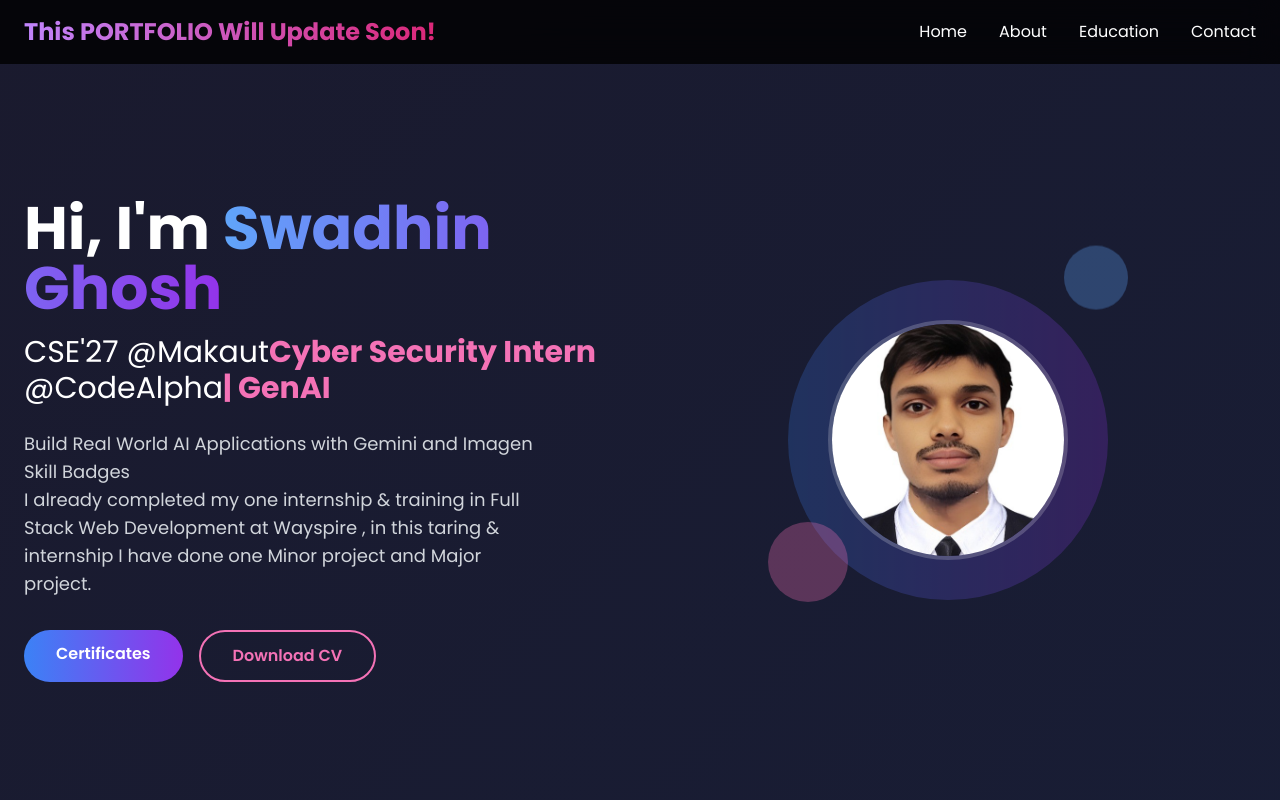
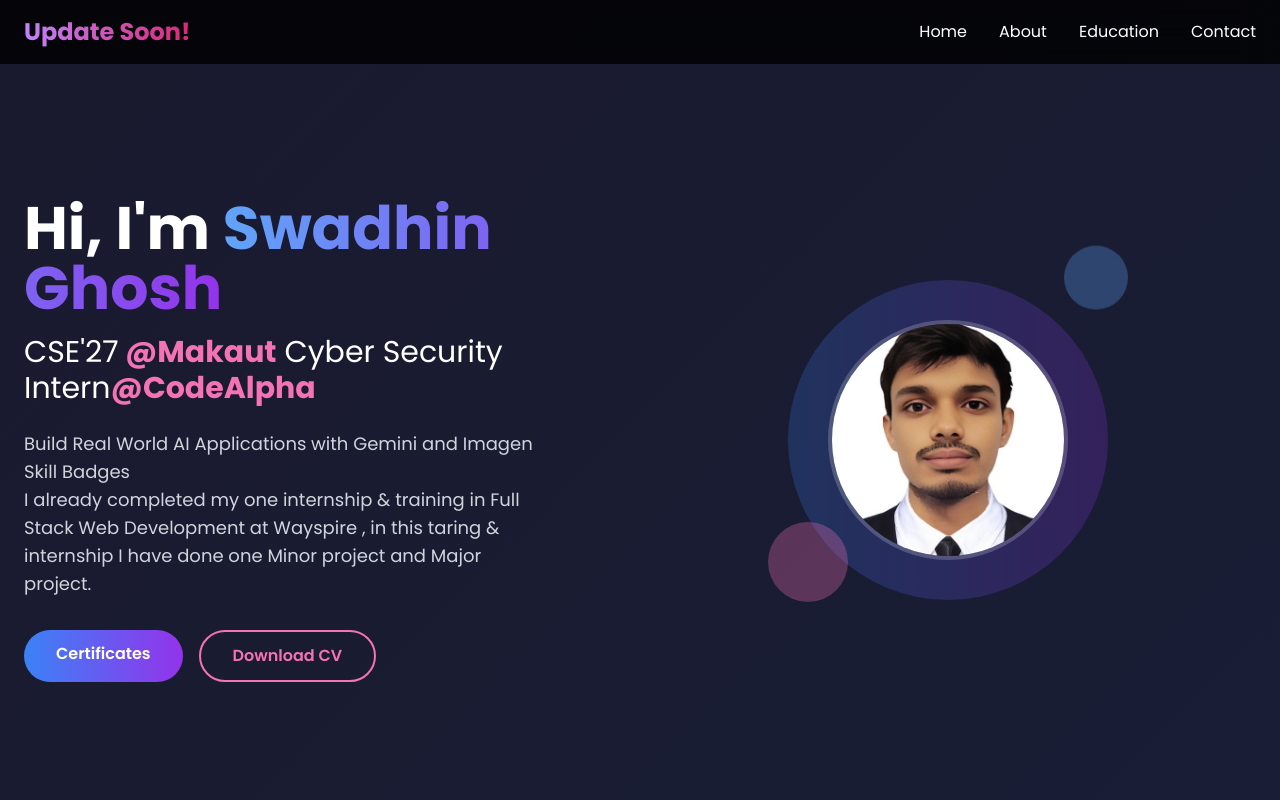
Before and after one commit to swadhin-in/Swadhin_in, a plain HTML site: page index.html in a window 1280 px wide. Shown: the top 800 px of the page. Drawn offline with nearby package versions, Linux system fonts and the light colour scheme.

Commit message:
Update index.html

```diff
--- a/index.html
+++ b/index.html
@@ -98,7 +98,7 @@
         <div class="container mx-auto px-6 py-4">
             <div class="flex justify-between items-center">
                 <div class="text-2xl font-bold text-gradient bg-clip-text text-transparent bg-gradient-to-r from-purple-400 to-pink-600">
-                    This PORTFOLIO Will Update Soon!
+                    Update Soon!
                 </div>
                 <div class="hidden md:flex space-x-8">
                     <a href="#home" class="text-white hover:text-pink-400 transition duration-300">Home</a>
@@ -121,7 +121,7 @@
             <div class="flex flex-col md:flex-row items-center justify-between">
                 <div class="md:w-1/2 mb-10 md:mb-0 reveal">
                     <h1 class="text-4xl md:text-6xl font-bold mb-4">Hi, I'm <span class="text-gradient bg-clip-text text-transparent bg-gradient-to-r from-blue-400 to-purple-600">Swadhin Ghosh</span></h1>
-                    <h2 class="text-2xl md:text-3xl mb-6"> CSE'27 @Makaut<span class="font-bold text-pink-400">Cyber Security Intern</span> @CodeAlpha<span class="font-bold text-pink-400">| GenAI</span></h2>
+                    <h2 class="text-2xl md:text-3xl mb-6"> CSE'27<span class="font-bold text-pink-400"> @Makaut</span> Cyber Security Intern<span class="font-bold text-pink-400">@CodeAlpha</span></h2>
                     <p class="text-gray-300 mb-8 text-lg max-w-lg">Build Real World AI Applications with Gemini and Imagen Skill Badges <br> I already completed my one internship & training in Full Stack Web Development at Wayspire , in this taring & internship I have done one Minor project and Major project.</p>
                     <div class="flex space-x-4">
                         <a href="https://drive.google.com/drive/folders/1m8jjDE5mkTWC7mMAyln00bL3NlcNf2ea?usp=sharing" class="px-8 py-3 bg-gradient-to-r from-blue-500 to-purple-600 rounded-full font-semibold hover:shadow-lg transition duration-300 transform hover:scale-105">Certificates</a>
```
